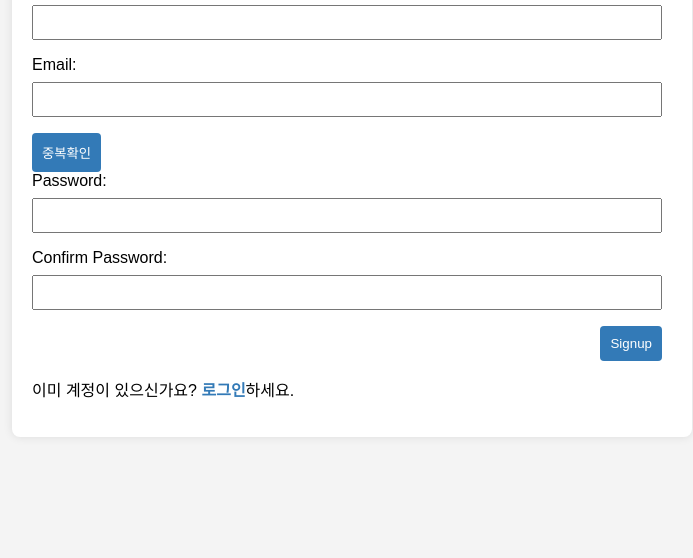
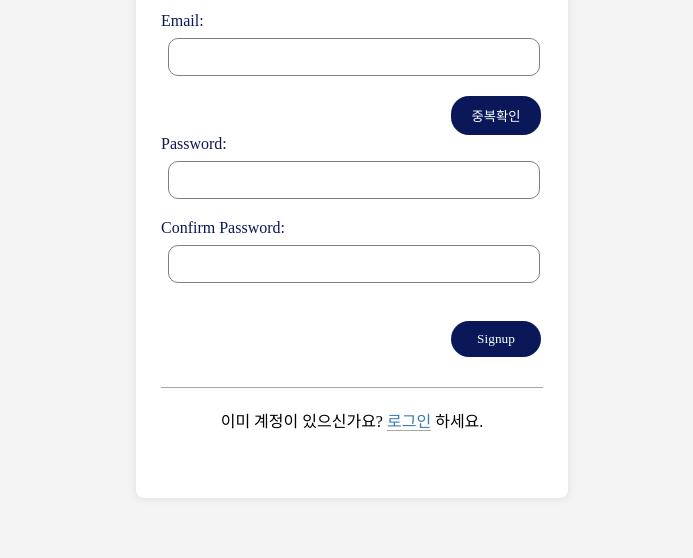
Before and after one commit to DevThive/trello_Fr, a website: page assets/signup.html in a window 1280 px wide. Shown: the part 242-800 px from the top of the page, without its empty margins (288-981 px from the left). Drawn offline with nearby package versions, Linux system fonts and the light colour scheme; a web font is replaced by a local one.

Commit message:
로그인/회원가입 css

```diff
--- a/assets/css/login.css
+++ b/assets/css/login.css
@@ -1,41 +1,75 @@
+@font-face {
+    font-family: "LINESeedKR-Bd";
+    src: url("https://cdn.jsdelivr.net/gh/projectnoonnu/noonfonts_11-01@1.0/LINESeedKR-Bd.woff2")
+        format("woff2");
+    font-weight: 700;
+    font-style: normal;
+}
+
 body {
-    font-family: Arial, sans-serif;
+    /* font-family: Arial, sans-serif; */
+    font-family: "LINESeedKR-Bd";
     background-color: #f4f4f4;
     display: flex;
     align-items: center;
     justify-content: center;
     height: 100vh;
-    margin: 0;
+    margin: 0 auto;
+    width: 24rem;
 }
+
 form {
     background-color: white;
-    padding: 20px;
+    padding: 20px 25px;
     border-radius: 8px;
     box-shadow: 0 0 10px rgba(0, 0, 0, 0.1);
+    height: 25rem;
+    width: 100%;
 }
+
+h1 {
+    text-align: center;
+    margin-bottom: 2rem;
+}
+
 label {
     display: block;
     margin-bottom: 8px;
+    color: #0a1759;
 }
+
 input {
-    width: 100%;
-    padding: 8px;
-    margin-bottom: 16px;
+    width: 96%;
+    padding: 5px 10px;
+    margin-bottom: 20px;
+    margin-left: 7px;
     box-sizing: border-box;
+    border-radius: 10px;
+    border: solid 1px gray;
+    height: 38px;
+    font-size: 0.9rem;
 }
+
 button {
-    background-color: #337ab7;
+    font-family: "LINESeedKR-Bd";
+    background-color: #0a1759;
     color: white;
     padding: 10px;
     border: none;
-    border-radius: 4px;
+    border-radius: 18px;
     cursor: pointer;
+    position: relative;
+    left: 230px;
+    width: 90px;
 }
 p {
-    margin-top: 16px;
+    margin-top: 30px;
+    padding: 20px 10px 0px;
+    border-top: solid 1px #a7a7a7;
+    text-align: center;
 }
 a {
-    color: #337ab7;
+    color: #7c0505;
     text-decoration: none;
-    font-weight: bold;
+    border-bottom: solid 1px #a7a7a7;
 }
--- a/assets/css/singup.css
+++ b/assets/css/singup.css
@@ -1,56 +1,102 @@
+@font-face {
+    font-family: "LINESeedKR-Bd";
+    src: url("https://cdn.jsdelivr.net/gh/projectnoonnu/noonfonts_11-01@1.0/LINESeedKR-Bd.woff2")
+        format("woff2");
+    font-weight: 700;
+    font-style: normal;
+}
+
 body {
-    font-family: Arial, sans-serif;
+    font-family: "LINESeedKR-Bd";
     background-color: #f4f4f4;
     display: flex;
     align-items: center;
     justify-content: center;
     height: 100vh;
-    margin: 0;
+    margin: 0 auto;
+    width: 27rem;
 }
+
 form {
-    width: 50%;
+    width: 100%;
+    height: 40rem;
     background-color: white;
-    padding: 20px;
+    padding: 20px 25px;
     border-radius: 8px;
     box-shadow: 0 0 10px rgba(0, 0, 0, 0.1);
 }
+
+h1 {
+    text-align: center;
+    margin-bottom: 2rem;
+}
+
 label {
     display: block;
     margin-bottom: 8px;
+    color: #0a1759;
 }
-input, select {
+
+input,
+select {
     width: calc(100% - 10px);
-    padding: 8px;
-    margin-bottom: 16px;
+    padding: 5px 10px;
+    margin-bottom: 20px;
+    margin-left: 7px;
     box-sizing: border-box;
     display: inline-block;
+    border-radius: 10px;
+    border: solid 1px gray;
+    height: 38px;
+    font-size: 0.9rem;
 }
+
 button {
-    background-color: #337ab7;
+    font-family: "LINESeedKR-Bd";
+    background-color: #0a1759;
     color: white;
     padding: 10px;
     border: none;
-    border-radius: 4px;
+    border-radius: 18px;
     cursor: pointer;
+    position: relative;
+    left: 290px;
+    width: 90px;
 }
 p {
-    margin-top: 16px;
+    margin-top: 30px;
+    padding: 20px 10px 0px;
+    border-top: solid 1px #a7a7a7;
+    text-align: center;
 }
 a {
     color: #337ab7;
     text-decoration: none;
-    font-weight: bold;
+    border-bottom: solid 1px #a7a7a7;
 }
 .error {
     color: red;
 }
 
-.email_check input, button {
+#emailError {
+    position: relative;
+    right: 80px;
+    bottom: 10px;
+}
+
+#passwordError {
+    display: inline-flex;
+    position: relative;
+    left: 15px;
+}
+
+.email_check input,
+button {
     display: inline;
 }
 
-.submit_line {
+/* .submit_line {
     display: flex;
     justify-content: right;
     margin-right: 10px;
-}
+} */
--- a/assets/js/constant.js
+++ b/assets/js/constant.js
@@ -1 +1 @@
-const server = "http://localhost:4001";
+const server = "http://localhost:5000";
--- a/assets/signup.html
+++ b/assets/signup.html
@@ -4,7 +4,7 @@
         <meta charset="UTF-8" />
         <meta name="viewport" content="width=device-width, initial-scale=1.0" />
         <title>Signup</title>
-        <link rel="stylesheet" href="../css/singup.css" />
+        <link rel="stylesheet" href="css/singup.css" />
     </head>
 
     <body>
@@ -38,7 +38,7 @@
                 <button type="submit">Signup</button>
             </div>
             <p>
-                이미 계정이 있으신가요? <a href="login.html">로그인</a>하세요.
+                이미 계정이 있으신가요? <a href="login.html">로그인</a> 하세요.
             </p>
         </form>
 
```
Also changed, not shown: assets/index.html (+1 -1 lines), assets/login.html (+13 -8 lines).
